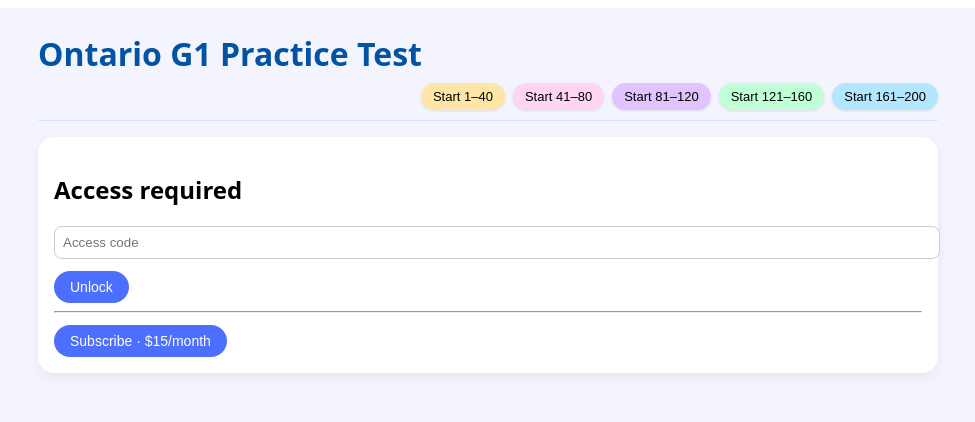
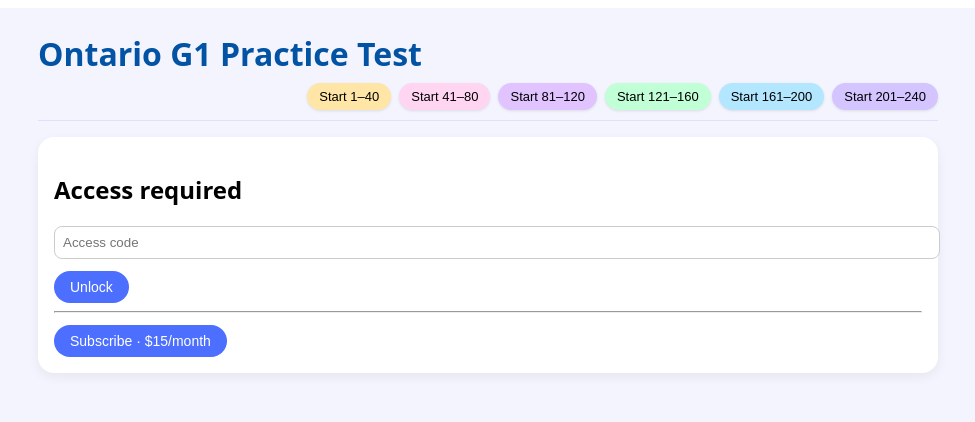
Before and after one commit to Aurelian2025/prep-test-g1, a Next.js app: page / in a window 1280 px wide. Shown: the top 422 px of the page, without its empty margins (152-1127 px from the left). Built offline with nearby package versions, Linux system fonts and the light colour scheme.

Commit message:
Update index.js

```diff
--- a/pages/index.js
+++ b/pages/index.js
@@ -268,6 +268,8 @@ export default function PrepTestG1() {
   const start81 = () => startRange(81, 120);
   const start121 = () => startRange(121, 160);
   const start161 = () => startRange(161, 200);
+  const start201 = () => startRange(201, 240); // 201–240
+
 
   const handleCodeSubmit = (e) => {
     e.preventDefault();
@@ -314,6 +316,13 @@ export default function PrepTestG1() {
       <button onClick={start161} style={{ ...styles.btn, background: '#b3e6ff' }}>
         Start 161–200
       </button>
+      <button
+    onClick={start201}
+    style={{ ...styles.btn, background: '#d4c4ff' }}
+  >
+    Start 201–240
+  </button>
+
     </div>
   );
 
```
